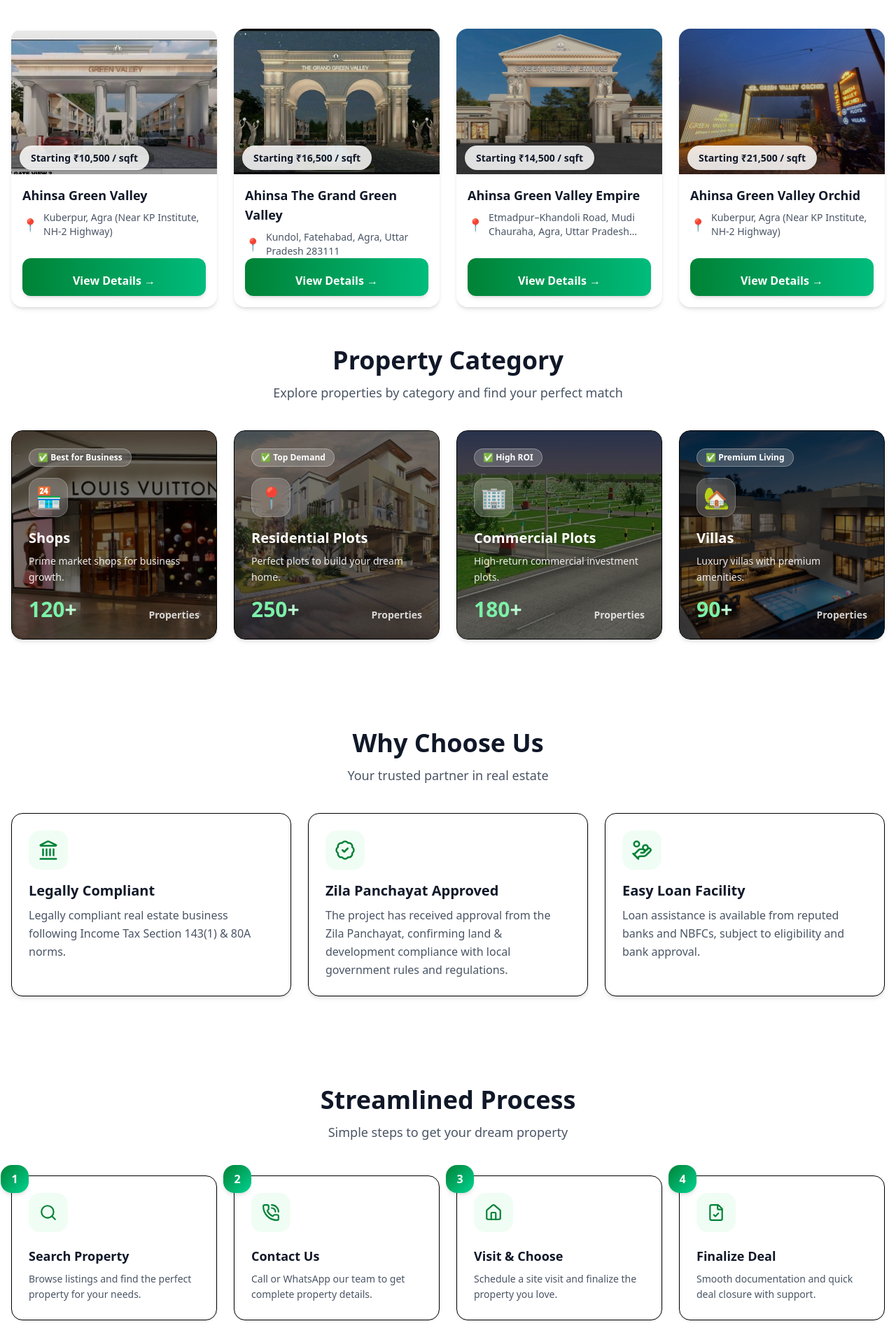
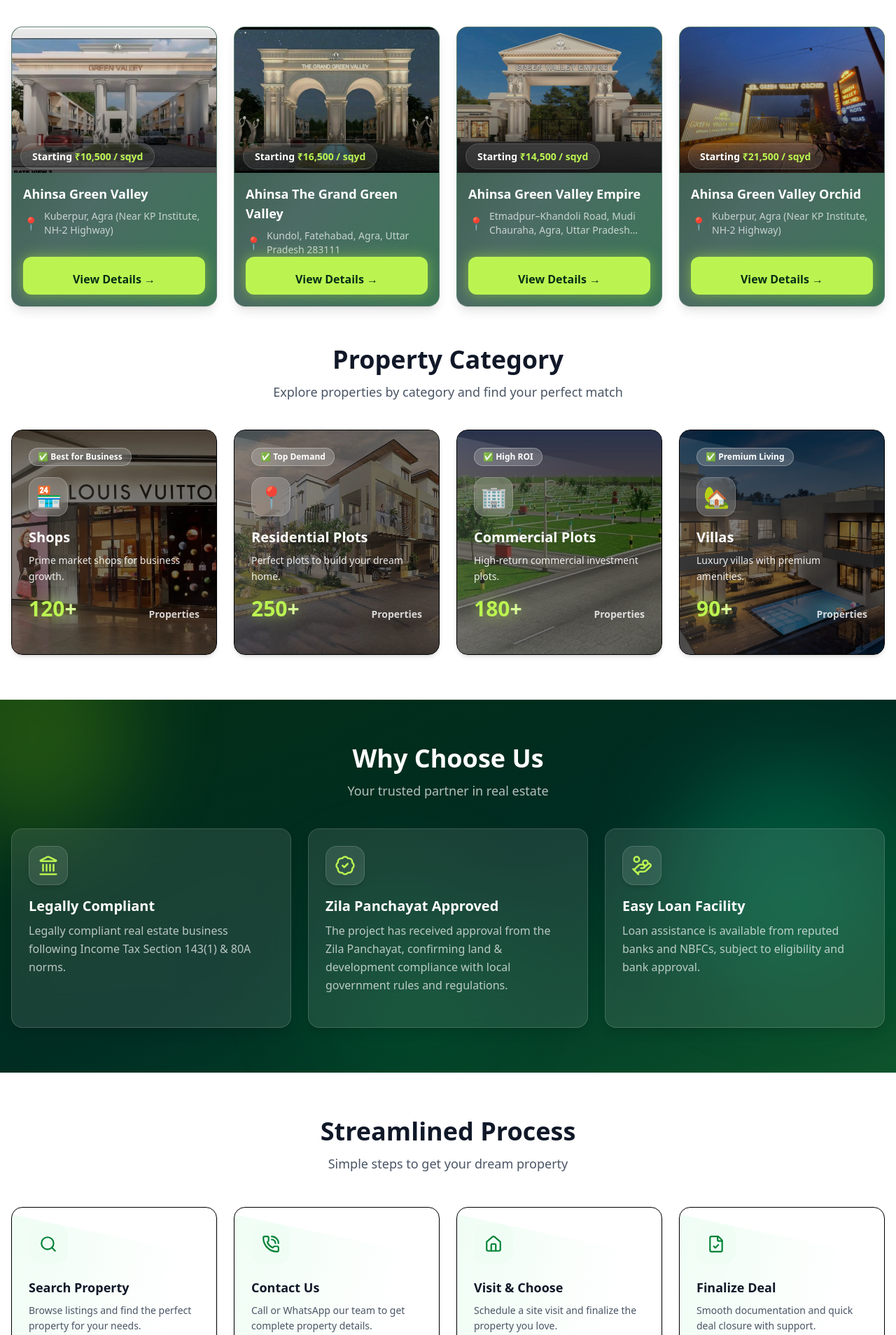
Before and after one commit to anshul1768/RealEstate, a React (Vite) app: page / in a window 1280 px wide. Shown: the part 892-2800 px from the top of the page at 70% size. Built offline with nearby package versions, Linux system fonts and the light colour scheme.

Commit message:
fourteenth commit

```diff
--- a/package.json
+++ b/package.json
@@ -14,6 +14,7 @@
     "lucide-react": "^0.562.0",
     "react": "^19.2.0",
     "react-dom": "^19.2.0",
+    "react-icons": "^5.5.0",
     "react-router-dom": "^7.12.0",
     "tailwindcss": "^4.1.18"
   },
--- a/src/ChooseUs/ChooseUs.jsx
+++ b/src/ChooseUs/ChooseUs.jsx
@@ -6,28 +6,38 @@ const ChooseUs = () => {
     {
       title: "Legally Compliant",
       desc: "Legally compliant real estate business following Income Tax Section 143(1) & 80A norms.",
-      icon: <Landmark size={30} className="text-green-700" />,
+      icon: <Landmark size={30} className="text-lime-300" />,
     },
     {
       title: "Zila Panchayat Approved",
       desc: "The project has received approval from the Zila Panchayat, confirming land & development compliance with local government rules and regulations.",
-      icon: <BadgeCheck size={30} className="text-green-700" />,
+      icon: <BadgeCheck size={30} className="text-lime-300" />,
     },
     {
       title: "Easy Loan Facility",
       desc: "Loan assistance is available from reputed banks and NBFCs, subject to eligibility and bank approval.",
-      icon: <HandCoins size={30} className="text-green-700" />,
+      icon: <HandCoins size={30} className="text-lime-300" />,
     },
   ];
 
   return (
-    <section className="max-w-7xl mx-auto px-4 py-16">
+    <section className="relative overflow-hidden py-16">
+      {/* ✅ Background Gradient */}
+      <div className="absolute inset-0 bg-gradient-to-br from-green-950 via-emerald-950 to-green-900" />
+
+      {/* ✅ Glow Blobs */}
+      <div className="absolute -top-24 -left-24 w-72 h-72 bg-lime-400/20 rounded-full blur-3xl" />
+      <div className="absolute top-20 right-0 w-80 h-80 bg-emerald-400/20 rounded-full blur-3xl" />
+      <div className="absolute bottom-0 left-1/3 w-72 h-72 bg-green-500/10 rounded-full blur-3xl" />
+
+      {/* ✅ Content */}
+      <div className="relative max-w-7xl mx-auto px-4">
         {/* Heading */}
         <div className="text-center">
-        <h2 className="text-3xl md:text-4xl font-extrabold text-gray-900">
+          <h2 className="text-3xl md:text-4xl font-extrabold text-white">
             Why Choose Us
           </h2>
-        <p className="mt-3 text-gray-600 text-base md:text-lg">
+          <p className="mt-3 text-white/70 text-base md:text-lg">
             Your trusted partner in real estate
           </p>
         </div>
@@ -37,22 +47,30 @@ const ChooseUs = () => {
           {features.map((item, index) => (
             <div
               key={index}
-            className="bg-white rounded-2xl p-6 shadow-md hover:shadow-xl transition-all duration-300 hover:-translate-y-1 border"
+              className="group bg-white/10 backdrop-blur-xl rounded-2xl p-6 border border-white/15
+              shadow-lg hover:shadow-2xl transition-all duration-300 hover:-translate-y-2"
             >
               {/* Icon */}
-            <div className="w-14 h-14 rounded-2xl bg-green-50 flex items-center justify-center">
+              <div
+                className="w-14 h-14 rounded-2xl bg-white/10 border border-white/15
+                flex items-center justify-center shadow-md group-hover:scale-110 transition-all duration-300"
+              >
                 {item.icon}
               </div>
 
               {/* Title */}
-            <h3 className="mt-4 text-xl font-extrabold text-gray-900">
+              <h3 className="mt-4 text-xl font-extrabold text-white">
                 {item.title}
               </h3>
 
               {/* Desc */}
-            <p className="mt-2 text-gray-600 leading-relaxed">{item.desc}</p>
+              <p className="mt-2 text-white/70 leading-relaxed">{item.desc}</p>
+
+              {/* ✅ Bottom Neon Line */}
+              <div className="mt-5 h-[3px] w-0 bg-gradient-to-r from-lime-300 to-emerald-400 rounded-full group-hover:w-full transition-all duration-500" />
             </div>
           ))}
+        </div>
       </div>
     </section>
   );
--- a/src/Property_Grid/PropertyGrid.jsx
+++ b/src/Property_Grid/PropertyGrid.jsx
@@ -7,28 +7,28 @@ const PropertyGrid = () => {
   id: 1,
   name: "Ahinsa Green Valley",
   location: "Kuberpur, Agra (Near KP Institute, NH-2 Highway)",
-  startingPrice: "₹10,500 / sqft",
+  startingPrice: "₹10,500 / sqyd",
   image: "/WhatsApp Image 2026-01-14 at 20.00.47.jpeg",
 },
   {
   id: 2,
   name: "Ahinsa The Grand Green Valley",
   location: "Kundol, Fatehabad, Agra, Uttar Pradesh 283111",
-  startingPrice: "₹16,500 / sqft",
+  startingPrice: "₹16,500 / sqyd",
   image: "/WhatsApp Image 2026-01-14 at 20.00.45.jpeg",
 },
     {
   id: 3,
   name: "Ahinsa Green Valley Empire",
   location: "Etmadpur–Khandoli Road, Mudi Chauraha, Agra, Uttar Pradesh 283202",
-  startingPrice: "₹14,500 / sqft",
+  startingPrice: "₹14,500 / sqyd",
   image: "/WhatsApp Image 2026-01-14 at 20.00.46.jpeg",
 },
     {
   id: 4,
   name: "Ahinsa Green Valley Orchid",
   location: "Kuberpur, Agra (Near KP Institute, NH-2 Highway)",
-  startingPrice: "₹21,500 / sqft",
+  startingPrice: "₹21,500 / sqyd",
   image: "/WhatsApp Image 2026-01-14 at 20.05.00.jpeg",
 },
   ];
--- a/src/Simple/SimpleProcess.jsx
+++ b/src/Simple/SimpleProcess.jsx
@@ -4,25 +4,21 @@ import { Search, PhoneCall, Home, FileCheck } from "lucide-react";
 const SimpleProcess = () => {
   const steps = [
     {
-      num: 1,
       title: "Search Property",
       desc: "Browse listings and find the perfect property for your needs.",
       icon: <Search size={26} className="text-green-700" />,
     },
     {
-      num: 2,
       title: "Contact Us",
       desc: "Call or WhatsApp our team to get complete property details.",
       icon: <PhoneCall size={26} className="text-green-700" />,
     },
     {
-      num: 3,
       title: "Visit & Choose",
       desc: "Schedule a site visit and finalize the property you love.",
       icon: <Home size={26} className="text-green-700" />,
     },
     {
-      num: 4,
       title: "Finalize Deal",
       desc: "Smooth documentation and quick deal closure with support.",
       icon: <FileCheck size={26} className="text-green-700" />,
@@ -46,25 +42,59 @@ const SimpleProcess = () => {
         {steps.map((item, index) => (
           <div
             key={index}
-            className="relative bg-white rounded-2xl p-6 border shadow-sm hover:shadow-lg transition-all duration-300 hover:-translate-y-1"
+            className="
+              group relative bg-white rounded-2xl p-6 border
+              shadow-sm hover:shadow-2xl
+              transition-all duration-300 hover:-translate-y-2
+              overflow-hidden
+            "
           >
-            {/* Number Badge */}
-            <div className="absolute -top-4 -left-4 w-10 h-10 rounded-2xl bg-gradient-to-br from-green-700 to-emerald-400 text-white font-extrabold flex items-center justify-center shadow-md">
-              {item.num}
-            </div>
+            {/* ✅ Glow Border on Hover */}
+            <div
+              className="
+                absolute inset-0 rounded-2xl
+                border-2 border-transparent
+                group-hover:border-green-400/70
+                group-hover:shadow-[0_0_30px_rgba(34,197,94,0.45)]
+                transition-all duration-500
+              "
+            />
+
+            {/* ✅ Shine Effect */}
+            <div
+              className="
+                absolute top-0 -left-[120%] w-[200%] h-full
+                bg-gradient-to-r from-transparent via-green-200/25 to-transparent
+                rotate-12
+                group-hover:left-[120%]
+                transition-all duration-700
+              "
+            />
 
             {/* Icon */}
-            <div className="w-14 h-14 rounded-2xl bg-green-50 flex items-center justify-center">
+            <div
+              className="
+                relative z-10 w-14 h-14 rounded-2xl bg-green-50
+                flex items-center justify-center
+                transition-all duration-300
+                group-hover:scale-110
+                group-hover:shadow-[0_0_18px_rgba(34,197,94,0.45)]
+              "
+            >
               {item.icon}
             </div>
 
             {/* Text */}
-            <h3 className="mt-5 text-lg font-extrabold text-gray-900">
+            <h3 className="relative z-10 mt-5 text-lg font-extrabold text-gray-900">
               {item.title}
             </h3>
-            <p className="mt-2 text-gray-600 leading-relaxed text-sm">
+
+            <p className="relative z-10 mt-2 text-gray-600 leading-relaxed text-sm">
               {item.desc}
             </p>
+
+            {/* ✅ Bottom Neon Line */}
+            <div className="relative z-10 mt-5 h-[3px] w-0 bg-gradient-to-r from-green-600 to-emerald-400 rounded-full group-hover:w-full transition-all duration-500" />
           </div>
         ))}
       </div>
--- a/src/components/Contact.jsx
+++ b/src/components/Contact.jsx
@@ -112,7 +112,7 @@ const Contact = () => {
               <MapPin className="text-green-700" />
             </div>
             <h3 className="mt-4 font-extrabold text-gray-900">Office</h3>
-            <p className="mt-1 text-gray-600">Gurgaon, Haryana</p>
+            <p className="mt-1 text-gray-600">Agra, UP</p>
             <p className="mt-1 text-gray-500 text-sm">
               (Office visit by appointment)
             </p>
--- a/src/components/PropertyCard.jsx
+++ b/src/components/PropertyCard.jsx
@@ -3,49 +3,48 @@ import { Link } from "react-router-dom";
 
 const PropertyCard = ({ item }) => {
   return (
-    <div className="bg-white rounded-2xl overflow-hidden shadow-md hover:shadow-xl transition-all duration-300 hover:-translate-y-1 h-full flex flex-col">
+    <div className="group rounded-2xl overflow-hidden h-full flex flex-col border border-white/10 bg-gradient-to-br from-green-950/80 via-emerald-950/70 to-green-900/80 backdrop-blur-xl shadow-lg hover:shadow-2xl transition-all duration-300 hover:-translate-y-2">
       {/* Image */}
       <div className="relative">
         <img
           src={item.image}
           alt={item.name}
-          className="w-full h-52 object-cover"
+          className="w-full h-52 object-cover transition-transform duration-500 group-hover:scale-[1.06]"
         />
 
         {/* Gradient Overlay */}
-        <div className="absolute inset-0 bg-gradient-to-t from-black/40 to-transparent"></div>
+        <div className="absolute inset-0 bg-gradient-to-t from-black/70 via-black/20 to-transparent" />
 
         {/* ✅ Price Badge on Image */}
         <div className="absolute bottom-3 left-3">
-          <span className="px-4 py-2 rounded-full bg-white/85 backdrop-blur-md text-gray-900 font-extrabold text-sm shadow">
-            Starting {item.startingPrice}
+          <span className="px-4 py-2 rounded-full bg-white/10 border border-white/15 text-white font-extrabold text-sm shadow-md backdrop-blur-xl">
+            Starting <span className="text-lime-300">{item.startingPrice}</span>
           </span>
         </div>
+
+        {/* ✅ Neon line */}
+        <div className="absolute bottom-0 left-0 h-[3px] w-0 bg-gradient-to-r from-lime-300 via-emerald-400 to-green-500 group-hover:w-full transition-all duration-500" />
       </div>
 
       {/* Content */}
       <div className="p-4 flex flex-col flex-1">
         {/* Name */}
-        <h2 className="text-lg font-extrabold text-gray-900">{item.name}</h2>
+        <h2 className="text-lg font-extrabold text-white">{item.name}</h2>
 
         {/* Location */}
-        <div className="flex items-center gap-2 mt-2 text-gray-600">
-          <span className="text-green-600 text-lg">📍</span>
+        <div className="flex items-center gap-2 mt-2 text-white/70">
+          <span className="text-lime-300 text-lg">📍</span>
           <p className="text-sm font-medium line-clamp-2">{item.location}</p>
         </div>
-
-        {/* ✅ Price Section */}
-        {/* <div className="mt-4">
-          <p className="text-sm text-gray-500 font-semibold">Starting Price</p>
-          <p className="text-xl font-extrabold text-green-700">
-            {item.startingPrice}
-          </p>
-        </div> */}
 
         {/* ✅ Button always at bottom */}
         <Link
           to={`/property/${item.id}`}
-          className="mt-auto pt-5 inline-flex w-full items-center justify-center gap-2 px-4 py-2.5 rounded-xl bg-gradient-to-r from-green-700 to-emerald-500 text-white font-bold shadow-md hover:shadow-xl transition-all duration-300"
+          className="mt-auto pt-5 inline-flex w-full items-center justify-center gap-2 px-4 py-2.5 rounded-xl
+          bg-lime-300 text-green-950 font-extrabold
+          shadow-[0_0_18px_rgba(163,230,53,0.55)]
+          hover:shadow-[0_0_30px_rgba(163,230,53,0.85)]
+          transition-all duration-300"
         >
           View Details →
         </Link>
--- a/src/components/PropertyCategories.jsx
+++ b/src/components/PropertyCategories.jsx
@@ -53,16 +53,39 @@ const PropertyCategories = () => {
         {categories.map((item, index) => (
           <div
             key={index}
-            className="group rounded-2xl p-6 shadow-md hover:shadow-2xl transition-all duration-300 hover:-translate-y-2 border relative overflow-hidden bg-cover bg-center"
-            style={{
-              backgroundImage: `url(${item.bg})`,
-            }}
+            className="
+              group relative overflow-hidden rounded-2xl p-6 border
+              shadow-md hover:shadow-2xl transition-all duration-300 hover:-translate-y-2
+              bg-cover bg-center
+            "
+            style={{ backgroundImage: `url(${item.bg})` }}
           >
-            {/* Dark Overlay (text readable) */}
+            {/* ✅ Dark Overlay */}
             <div className="absolute inset-0 bg-black/55" />
 
-            {/* Background Glow */}
-            <div className="absolute -top-20 -right-20 w-52 h-52 bg-green-200 rounded-full blur-3xl opacity-0 group-hover:opacity-40 transition duration-500 z-0" />
+            {/* ✅ Neon Border Glow (Hover) */}
+            <div
+              className="
+                absolute inset-0 rounded-2xl border-2 border-transparent
+                group-hover:border-lime-300/60 transition-all duration-500
+                group-hover:shadow-[0_0_35px_rgba(163,230,53,0.45)]
+              "
+            />
+
+            {/* ✅ Extra Glow Blob */}
+            <div className="absolute -top-20 -right-20 w-56 h-56 bg-lime-300/25 rounded-full blur-3xl opacity-0 group-hover:opacity-70 transition duration-500" />
+            <div className="absolute -bottom-24 -left-24 w-64 h-64 bg-emerald-400/20 rounded-full blur-3xl opacity-0 group-hover:opacity-60 transition duration-500" />
+
+            {/* ✅ Shine Effect (Light Streak) */}
+            <div
+              className="
+                absolute top-0 -left-[120%] w-[200%] h-full
+                bg-gradient-to-r from-transparent via-white/15 to-transparent
+                rotate-12
+                group-hover:left-[120%]
+                transition-all duration-700
+              "
+            />
 
             {/* Content */}
             <div className="relative z-10">
@@ -72,7 +95,15 @@ const PropertyCategories = () => {
               </div>
 
               {/* Icon */}
-              <div className="mt-4 w-14 h-14 rounded-2xl bg-white/20 flex items-center justify-center text-3xl shadow-sm border border-white/20 backdrop-blur-md">
+              <div
+                className="
+                  mt-4 w-14 h-14 rounded-2xl bg-white/20 flex items-center justify-center text-3xl
+                  shadow-sm border border-white/20 backdrop-blur-md
+                  transition-all duration-300
+                  group-hover:scale-110
+                  group-hover:shadow-[0_0_25px_rgba(163,230,53,0.65)]
+                "
+              >
                 {item.icon}
               </div>
 
@@ -88,14 +119,17 @@ const PropertyCategories = () => {
 
               {/* Count */}
               <div className="mt-4 flex items-end justify-between">
-                <p className="text-3xl font-extrabold text-green-300">
+                <p className="text-3xl font-extrabold text-lime-300 drop-shadow-[0_0_10px_rgba(163,230,53,0.6)]">
                   {item.count}
-                  <span className="text-green-200">+</span>
+                  <span className="text-lime-200">+</span>
                 </p>
                 <p className="text-white/80 font-semibold text-sm">
                   Properties
                 </p>
               </div>
+
+              {/* ✅ Bottom Neon Line */}
+              <div className="mt-5 h-[3px] w-0 bg-gradient-to-r from-lime-300 via-emerald-400 to-green-400 rounded-full group-hover:w-full transition-all duration-500" />
             </div>
           </div>
         ))}
```
Also changed, not shown: src/HeroSection/HeroSection.jsx (+14 -12 lines), src/components/Navbar.jsx (+39 -27 lines), src/components/Testimonials.jsx (+24 -9 lines), 1 other file (tests, documents, lock files or other folders). Lines whose indentation alone changed are shown as unchanged.
